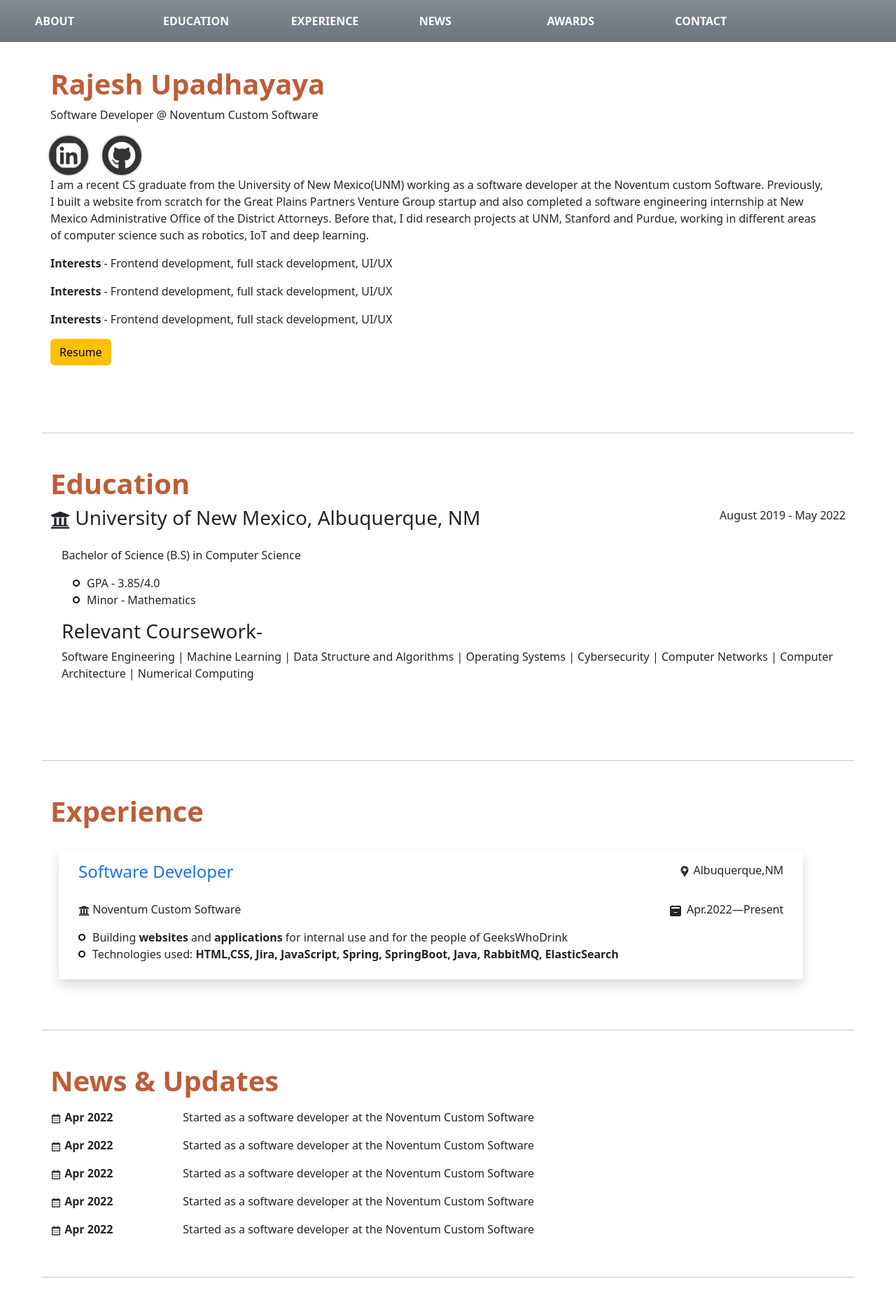
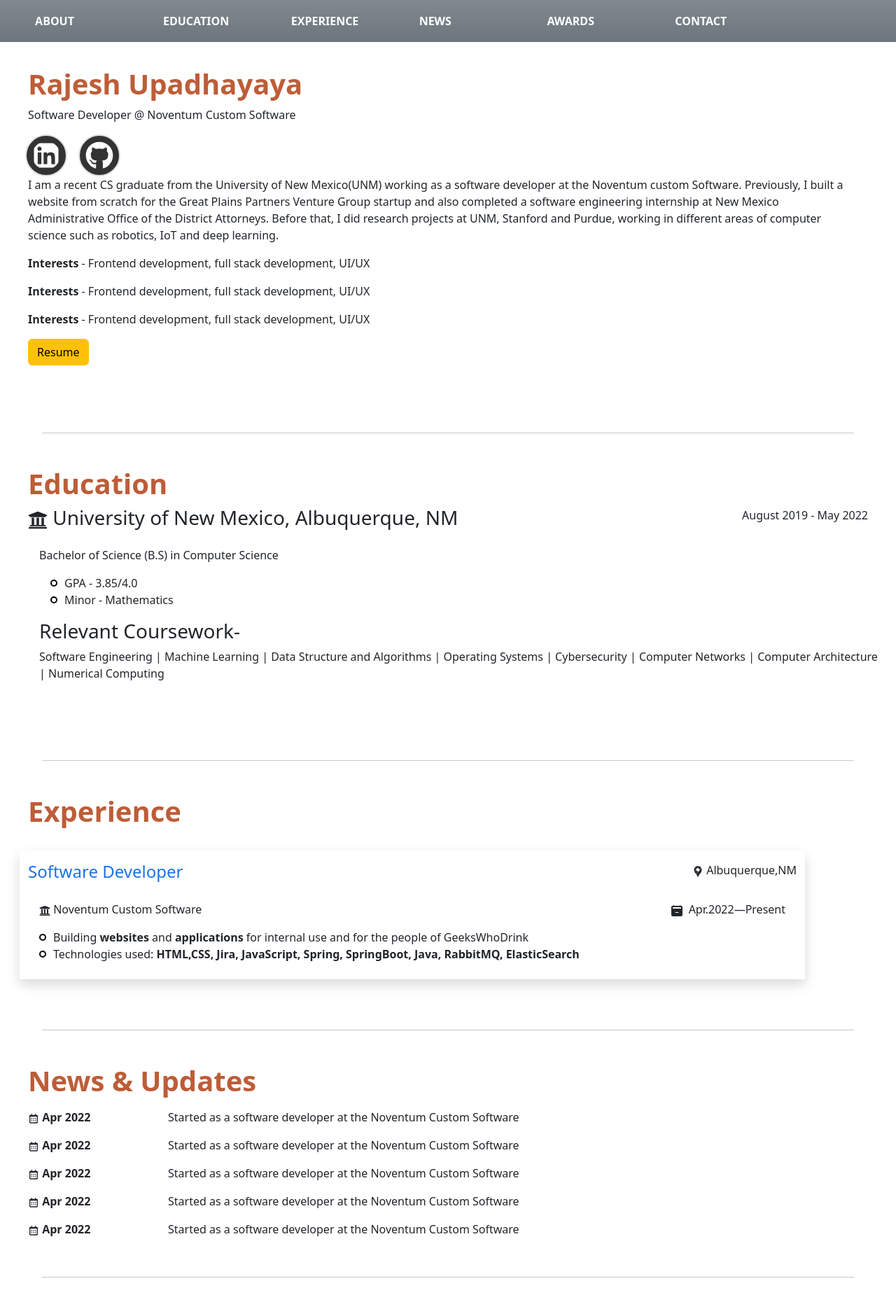
Before and after one commit to upadraj/portofolio, a Django app: page / in a window 1280 px wide. Shown: the top 1870 px of the page at 70% size. Run offline with Django 4.2, Linux system fonts and the light colour scheme; some libraries are stand-ins or nearby versions.

Commit message:
Manage margin to fix overflow.

```diff
--- a/static/css/project.css
+++ b/static/css/project.css
@@ -61,10 +61,10 @@ li::before {
 }
 
 #scrollToTopBtn {
-    bottom: 60px;
+    bottom: 40px;
     cursor: pointer;
     position: fixed;
-    right: 60px;
+    right: 40px;
     opacity: 0;
 }
 
@@ -77,6 +77,7 @@ li::before {
 #nav-mobile {
     top: 60px;
 }
+
 @media only screen and (max-width: 768px) {
     .icon-nav {
         position: absolute;
--- a/templates/component/about.html
+++ b/templates/component/about.html
@@ -1,4 +1,4 @@
-<div class="row m-5 position-relative" id="about">
+<div class="row my-5 mx-3 position-relative" id="about">
     <h1 class="fw-bolder color-orange mt-5">Rajesh Upadhayaya</h1>
     <p>Software Developer @ Noventum Custom Software </p>
     <div class="row justify-content-start">
--- a/templates/component/award.html
+++ b/templates/component/award.html
@@ -1,4 +1,4 @@
-<div class="row m-5" id="award-honor">
+<div class="row my-5 mx-3" id="award-honor">
     <h1 class="color-orange fw-bolder">Awards & Honors</h1>
     <div class="row my-1">
         <p>
--- a/templates/component/contact.html
+++ b/templates/component/contact.html
@@ -1,5 +1,5 @@
 {% load crispy_forms_filters %}
-<div class="row m-5" id="contact">
+<div class="row my-5 mx-3" id="contact">
     <h1 class="color-orange fw-bolder">Contact Me</h1>
     <div class="col-10">
         <form action="#" method="post">
--- a/templates/component/education.html
+++ b/templates/component/education.html
@@ -1,4 +1,4 @@
-<div class="row m-5" id="education">
+<div class="row my-5 mx-3" id="education">
     <h1 class="color-orange fw-bolder">Education</h1>
     <div class="d-flex align-items-center justify-content-between">
          <h3>
--- a/templates/component/experience.html
+++ b/templates/component/experience.html
@@ -1,8 +1,7 @@
-<div class="row m-5" id="experience">
+<div class="row my-5 mx-3" id="experience">
     <h1 class="color-orange fw-bolder">Experience</h1>
-    <div class="col-11 shadow m-4">
-
-            <div class="d-flex justify-content-between m-3">
+    <div class="col-11 shadow my-4">
+            <div class="d-flex justify-content-between my-3">
                 <h4 class="text-blue">Software Developer</h4>
                 <p>
                     <svg stroke="currentColor" fill="currentColor"
--- a/templates/component/news.html
+++ b/templates/component/news.html
@@ -1,4 +1,4 @@
-<div class="row m-5" id="news-section">
+<div class="row my-5 mx-3" id="news-section">
     <h1 class="color-orange fw-bolder">News & Updates</h1>
     <div class="row my-2">
         <div class="col-2">
--- a/templates/home.html
+++ b/templates/home.html
@@ -20,7 +20,8 @@
                                                 href="#award-honor">Awards</a></div>
         <div class="col-1 d-none d-md-block"><a class="a-none" href="#contact">Contact</a></div>
          <div class="col-1">
-            <button class="d-flex justify-content-center align-items-center d-md-none icon-nav fs-1 close" aria-label="Close" id="btn-close">
+            <button class="d-flex justify-content-center align-items-center d-md-none icon-nav fs-1 close"
+                    aria-label="Close" id="btn-close">
                 <span aria-hidden="true">&times;</span>
             </button>
             <button class="d-flex justify-content-center align-items-center d-md-none icon-nav"
```
